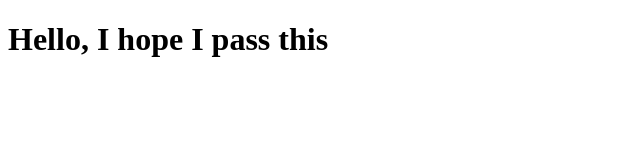
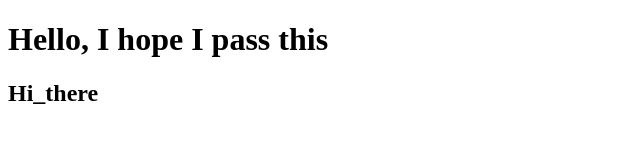
Before and after one commit to DarkBrungardt/Checkpoint, a plain HTML site: page index.html in a window 1280 px wide. Shown: the whole page, without its empty margins (0-640 px from the left). Drawn offline with Linux system fonts and the light colour scheme.

Commit message:
updated html code

```diff
--- a/index.html
+++ b/index.html
@@ -6,5 +6,7 @@
 </head>
 <body>
   <h1>Hello, I hope I pass this</h1>
+
+  <h2>Hi_there</h2>
 </body>
 </html>
```
